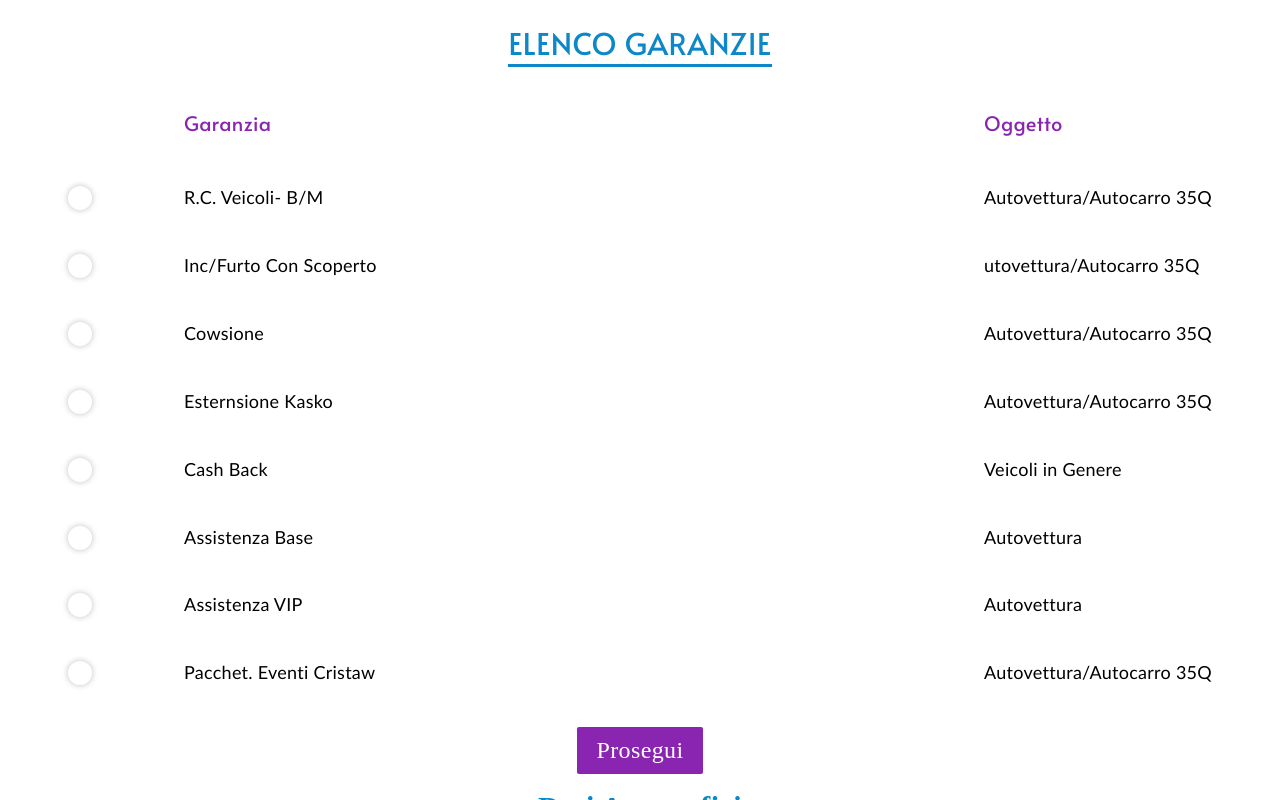
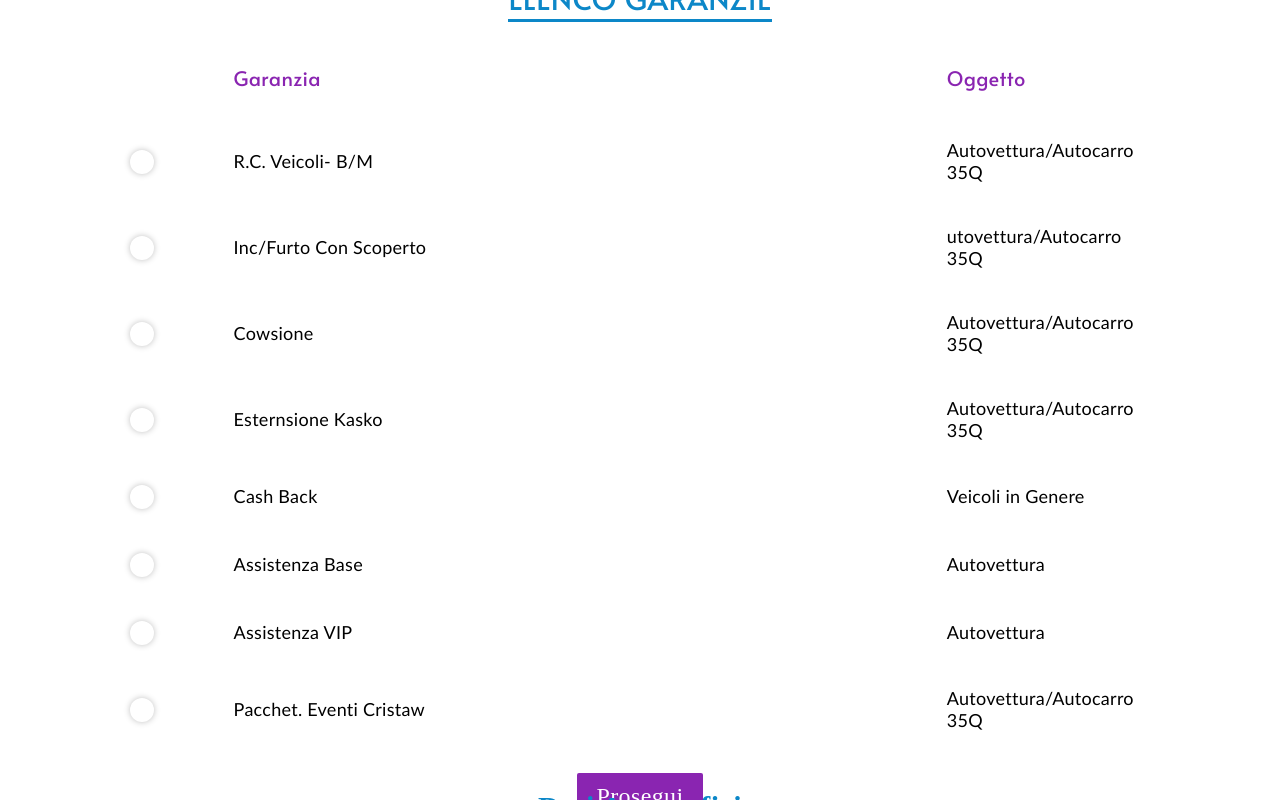
Before and after one commit to triloksainexternlabs/appfront-cloud, a React (Create React App) app: page / in a window 1280 px wide. Both pictures are taken after a click on the element "Autovetture". Shown: the part 1600-2400 px from the top of the page. Built offline with nearby package versions, Linux system fonts and the light colour scheme.

Commit message:
add progress bar on pages

```diff
--- a/src/App.js
+++ b/src/App.js
@@ -1,4 +1,5 @@
 import './App.scss';
+import {useState,useEffect} from 'react'
 import logos from './images/appLogo.svg';
 import ContinueButton from "./components/ContinueButton";
 import ElencoGaranzie from './pages/elencoGaranzie/ElencoGaranzie';
@@ -7,16 +8,36 @@ import DatiAnagrafici from "./pages/datiAnagrafici/datiAnagraficiContainer";
 import Questionario from "./pages/questionario/questionariocontainer";
 import RiepilogoGaranzieContainer from './pages/riepilogoGaranzie/riepilogoGaranzieContainer';
 import DatiContrato from "./pages/DatiContratto/datiContrattoContainer";
-
+import Progressbar from '../src/ProgressBar/progressbar'
 function App() {
-
+const [flag, setFlag] = useState(false);
+const [id, setId] = useState(1)
   const handleScroll = (value) => {
+    const hieght=window.innerHeigh;
+    setId(value)
+    console.log(window.innerHeight,'event hora h')
     window.scrollTo({
       top: window.innerHeight * value,
       behavior: 'smooth'
     })
+    if (value === 1){
+      setFlag(false)
+
+    }
+    else
+      setFlag(true)
   }
 
+  useEffect(() => {
+    window.addEventListener('scroll',(event)=>{
+      console.log(window.innerHeight,'event hora h')
+    })
+    return () => {
+      window.removeEventListener('scroll',(e)=>{
+        console.log(e,'removeListner')
+      })
+    }
+  }, [id])
   // if(true)
   // {
   //   return (
@@ -27,7 +48,7 @@ function App() {
   return (
     <div className="app">
       <div className="app-logo">
-        <img src={logos} alt="app-logo"/>
+        <img src={logos} alt="app-logo" />
       </div>
       <div className="step-view-container">
         <div>
@@ -35,31 +56,37 @@ function App() {
             <div>
               <span className="head-text">Gruppi Prodotto</span>
             </div>
-            <button className="btn-first" onClick={()=>handleScroll(6)}>
-                Prodotto Auto
+            <button className="btn-first" onClick={() => handleScroll(1)}>
+              Prodotto Auto
             </button>
           </div>
           <div className="form-two">
             <div className="head-text-w-underline">Elenco Prodotti</div>
-            <ProductListcontainer handleScroll={handleScroll}/>
+            <ProductListcontainer handleScroll={handleScroll} />
+          </div>
+          <div className='product-container'>
+            <div className='product-list'>
+          <div className="product-list-third">
+            <div className="head-text-w-underline">Elenco Garanzie</div>
+              <ElencoGaranzie />
+            <ContinueButton handleScroll={handleScroll} step={3} />
           </div>
           <div className="product-list-third">
-            <div className="head-text-w-underline">Elenco Garanzie</div>
-              <ElencoGaranzie/>
-              <ContinueButton handleScroll={handleScroll} step={3} />
+            <DatiAnagrafici />
+            <ContinueButton handleScroll={handleScroll} step={4} />
           </div>
           <div className="product-list-third">
-            <DatiAnagrafici/>
-            <ContinueButton handleScroll={handleScroll} step={4}/>
+            <Questionario />
+            <ContinueButton handleScroll={handleScroll} step={5} />
           </div>
           <div className="product-list-third">
-            <Questionario/>
-            <ContinueButton handleScroll={handleScroll} step={5}/>
+            <DatiContrato />
+            <ContinueButton handleScroll={handleScroll} step={6} />
           </div>
-          <div className="product-list-third">
-            <DatiContrato/>
-            <ContinueButton handleScroll={handleScroll} step={6}/>
           </div>
+          <Progressbar id={id} flag={flag} />
+          </div>
+
         </div>
       </div>
     </div>
--- a/src/App.scss
+++ b/src/App.scss
@@ -8,11 +8,23 @@
   src: local('Calibri') url(../src/assets/fonts/calibrifont/calibri_font/CalibriRegular/CalibriRegular.ttf) format('truetype')
 
 }
-
+.hide-progress-bar{
+  display: none;
+}
 body::-webkit-scrollbar {
   display: none;
 }
+.product-container{
+display: flex;
+justify-content: center;
+.product-list{
+  display: flex;
+  justify-content: center;
+  flex-direction: column;
+  width: 80%;
+}
 
+}
 /* Hide scrollbar for IE, Edge and Firefox */
 body {
 -ms-overflow-style: none;
@@ -81,7 +93,7 @@ scrollbar-width: none;
   margin-top: 50px;
 }
 .form-two-content div.product {
-  padding:4px 25px;
+  padding:5px 25px;
   margin: 45px;
   border: 1px solid #00000026;
   border-radius: 10px;
--- a/src/ProgressBar/progressbar.css
+++ b/src/ProgressBar/progressbar.css
@@ -1,8 +1,4 @@
-*{
-    margin:0%;
-    padding:0%;
-    box-sizing: border-box;
-}
+
 
 ul{
     list-style-type: none;
@@ -20,8 +16,15 @@ li{
 
 }
 .divmenu{
-    position: absolute;
-    top:50%
+    height: fit-content;
+    /* background-color: red; */
+    width: 20%;
+    position: fixed;
+    top: 10%;
+    right: 0px;
+    display: flex;
+    /* align-items: center; */
+    justify-content: center;
 }
 .divmenu ul{
     padding-left: 50px;
--- a/src/ProgressBar/progressbar.js
+++ b/src/ProgressBar/progressbar.js
@@ -1,41 +1,20 @@
 import React from 'react'
 import './progressbar.css'
 <link href="//db.onlinewebfonts.com/c/a78cfad3beb089a6ce86d4e280fa270b?family=Calibri" rel="stylesheet" type="text/css"/>
-function Progressbar() {
+function Progressbar(props) {
     return (
-        // <div>
-        //     <div class="bardiv">
-        //     <div class="box"></div>
-        //         <h3 class="s1">Elenco Garanzia</h3><br/>
-        //         <h3 class="s2">Datti Anagrafic</h3><br/>
-        //         <h3 class="s3" >Questionario</h3><br/>
-        //         <h3 class="s4">Ditti Contratto</h3><br />
-        //         <h3 class="s5">Attestato Di Rishio</h3><br/>
-        //         <h3 class="s6">Prodotto Auto Vetture</h3><br/>
-        //         <h3 class="s7">Eleno Proelotti</h3><br/>
-        //         <h3 class="s8">Prodotto Autovetture Datti Integative</h3><br/>
-        //         <h3 class="s9"> Ricpilogo</h3><br/>
-        //         <h3 class="s10">Stamp Polliza</h3><br/>
-
-
-
-
-
-
-        //      {/* </div> */}
-
-             <div class="divmenu">
+             <div className={props.flag?"divmenu":'hide-progress-bar'}>
                  <ul class="ullist">
-                     <li className="active">Elenco Garanzia</li>
-                     <li>Datti Anagrafici</li>
-                     <li>Questionario</li>
-                     <li>Ditti Contratto</li>
-                     <li>Attestato Di Rishio</li>
-                     <li>Prodotto Autovetture</li>
-                     <li>Eleno Proelotti</li>
-                     <li>Prodotto Autovetture Dati Integrative</li>
-                      <li>Riepilogo</li>
-                      <li>Stamp Polliza</li>
+                     <li className={props.id===1?'active':''}>Elenco Garanzia</li>
+                     <li className={props.id===2?'active':''}>Datti Anagrafici</li>
+                     <li className={props.id===3?'active':''}>Questionario</li>
+                     <li className={props.id===4?'active':''}>Ditti Contratto</li>
+                     <li className={props.id===5?'active':''}>Attestato Di Rishio</li>
+                     <li className={props.id===6?'active':''}>Prodotto Autovetture</li>
+                     <li className={props.id===7?'active':''}>Eleno Proelotti</li>
+                     <li className={props.id===8?'active':''}>Prodotto Autovetture Dati Integrative</li>
+                     <li className={props.id===9?'active':''}>Riepilogo</li>
+                      <li className={props.id===10?'active':''}>Stamp Polliza</li>
                      </ul>
                  </div>
 
--- a/src/pages/productList/ProductListcontainer.jsx
+++ b/src/pages/productList/ProductListcontainer.jsx
@@ -20,7 +20,7 @@ const ProductListContainer = (props) => {
         {text : "Macchine Operatrici", imageUrl: MacchineOperatrici},
         {text : "Auto Moto Storiche", imageUrl: AutoMotoStoriche},
     ]
-
+console.log('ProductListContainer')
     return (
         <ProductList list={productList} handleScroll={props.handleScroll}/>
      );
```
